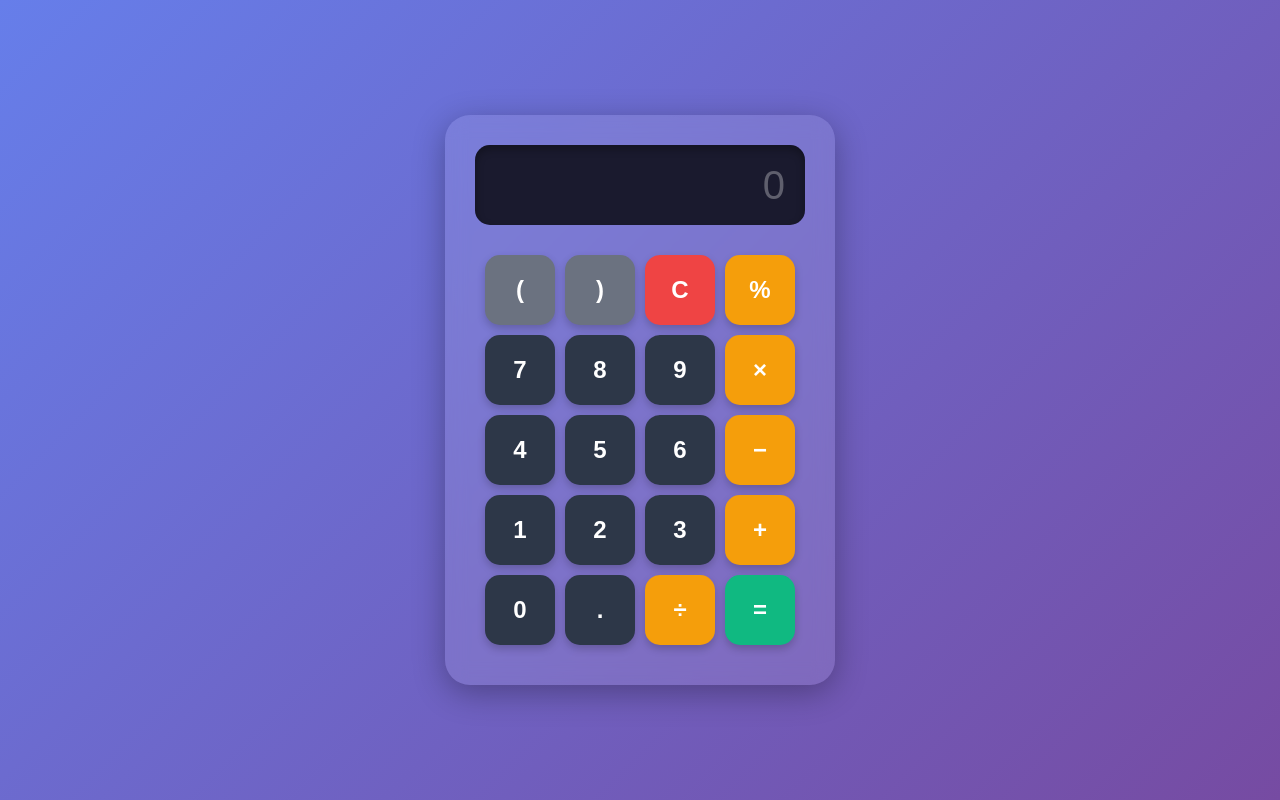
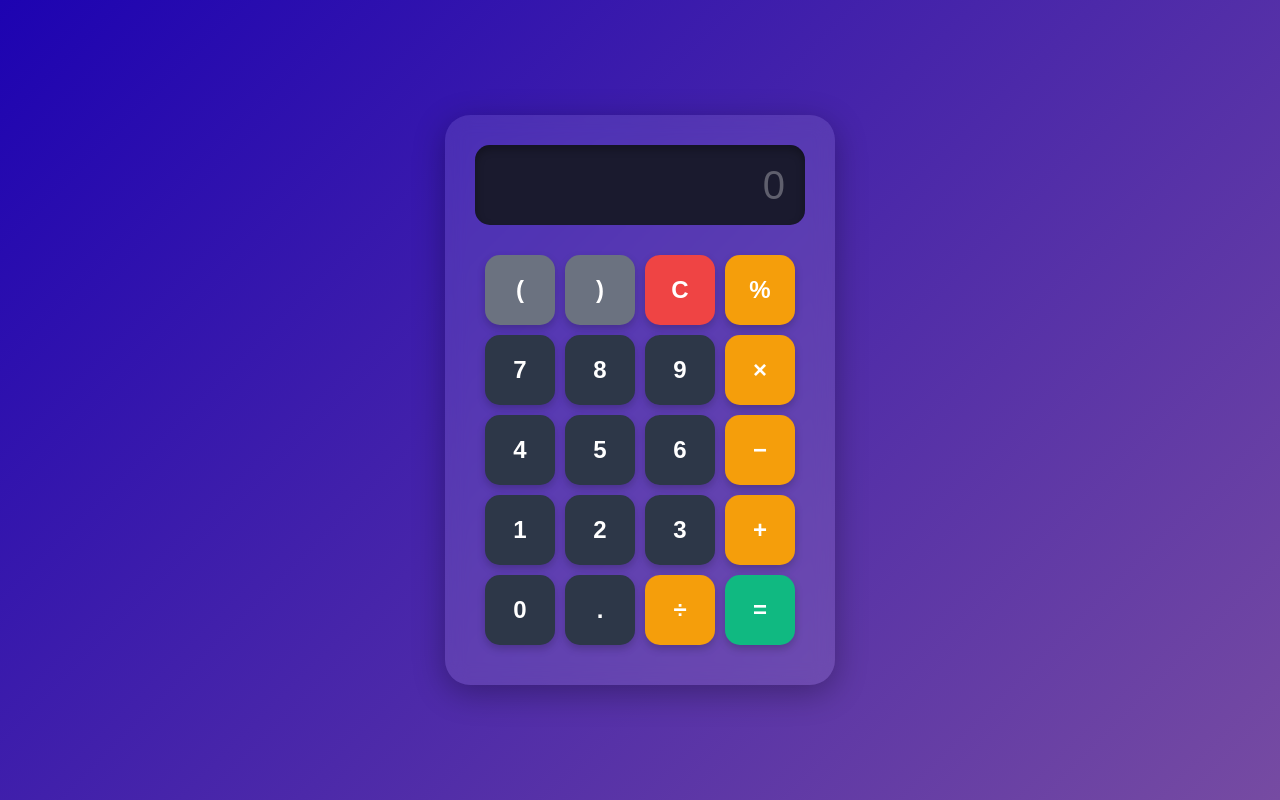
Before and after one commit to badhonbasak/Js-calculator-, a plain HTML site: page index.html in a window 1280 px wide. Drawn offline with Linux system fonts and the light colour scheme.

Commit message:
change background colour

```diff
--- a/css/style.css
+++ b/css/style.css
@@ -6,7 +6,7 @@
 
 body {
   font-family: "Segoe UI", Tahoma, Geneva, Verdana, sans-serif;
-  background: linear-gradient(135deg, #667eea 0%, #764ba2 100%);
+  background: linear-gradient(135deg, #1d03b1 0%, #764ba2 100%);
   min-height: 100vh;
   display: flex;
   align-items: center;
```
